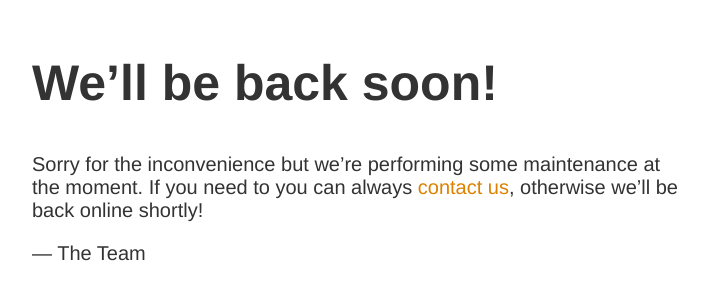
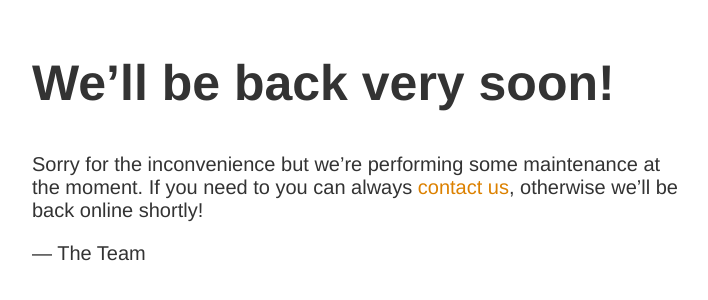
Before and after one commit to swatika-rawat/test-website.github.io, a plain HTML site: page index.html in a window 1280 px wide. Shown: the part 146-446 px from the top of the page, without its empty margins (283-991 px from the left). Drawn offline with Linux system fonts and the light colour scheme.

Commit message:
Update index.html

```diff
--- a/index.html
+++ b/index.html
@@ -10,7 +10,7 @@
 </style>
 
 <article>
-    <h1>We&rsquo;ll be back soon!</h1>
+    <h1>We&rsquo;ll be back very soon!</h1>
     <div>
         <p>Sorry for the inconvenience but we&rsquo;re performing some maintenance at the moment. If you need to you can always <a href="mailto:#">contact us</a>, otherwise we&rsquo;ll be back online shortly!</p>
         <p>&mdash; The Team</p>
```
